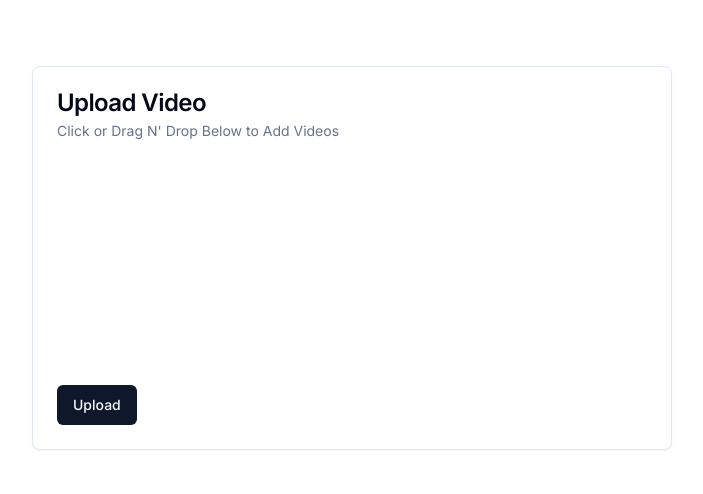
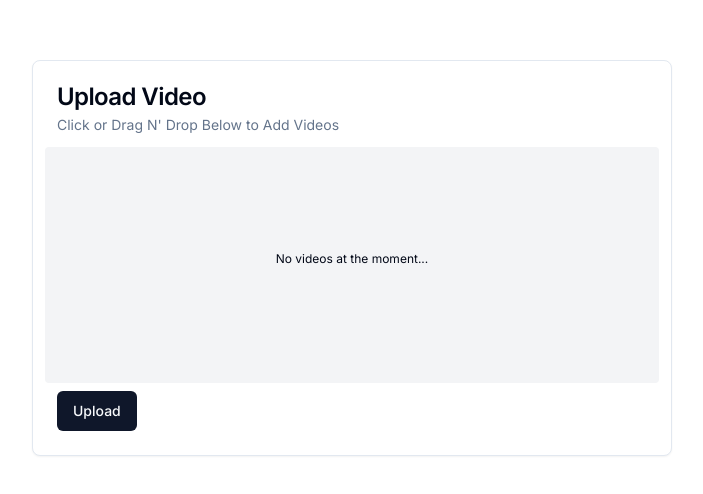
Before and after one commit to MiniHacks/clippy, a Next.js app in the folder apps/frontend/: page /upload in a window 1280 px wide. Shown: the part 142-636 px from the top of the page, without its empty margins (288-991 px from the left). Built offline with nearby package versions, Linux system fonts and the light colour scheme.

Commit message:
🤬 no longer beign used upload page

```diff
--- a/apps/frontend/app/(pages)/upload/page.tsx
+++ b/apps/frontend/app/(pages)/upload/page.tsx
@@ -120,23 +120,22 @@ export default function Upload() {
             <div>Loading...</div>
           ) : (
             <>
-              <div {...getRootProps()} className={`transition-colors duration-300 ease-in-out text-center mx-3 mb-2 -mt-3 py-3 rounded ${isDragActive ? 'bg-green-100' : 'bg-white'}`}>
+              <div {...getRootProps()} className={`transition-colors duration-300 ease-in-out text-center mx-3 mb-2 -mt-3 pt-3 rounded ${isDragActive ? 'bg-green-100' : 'bg-gray-100'}`}>
                 <input {...getInputProps()} />
                 <CardContent className="min-h-[200px]">
                   <div className="flex flex-row flex-wrap">
                     {videoThumbnails && videoThumbnails.map((file, index) => (
-                      <div key={index} className="w-1/4 p-1 rounded">
+                      <div key={index} className="w-1/4 p-2 rounded">
                         {file && file.thumbnail && <img src={URL.createObjectURL(file.thumbnail)} alt={`Cover of video ${index + 1}`} className="rounded"/>}
                         <p className="text-center text-xs pt-1">{file.name}</p>
                       </div>
                     ))}
                   </div>
-                  {/* {!videoThumbnails && (
-                    <div className="flex flex-col items-center justify-center h-full">
-                      <SquarePlus size={48} />
+                  {!videoThumbnails && (
+                    <div className="flex flex-col items-center justify-center min-h-[200px]">
                       <p className="text-xs">No videos at the moment...</p>
                     </div>
-                  )} */}
+                  )}
                 </CardContent>
               </div>
 
```
